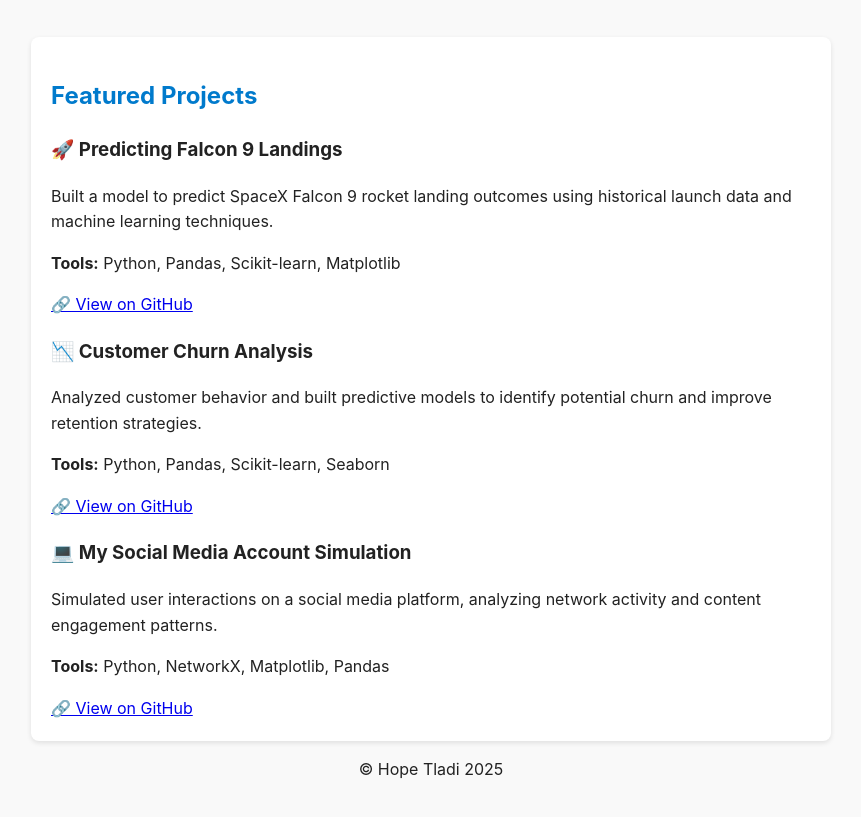
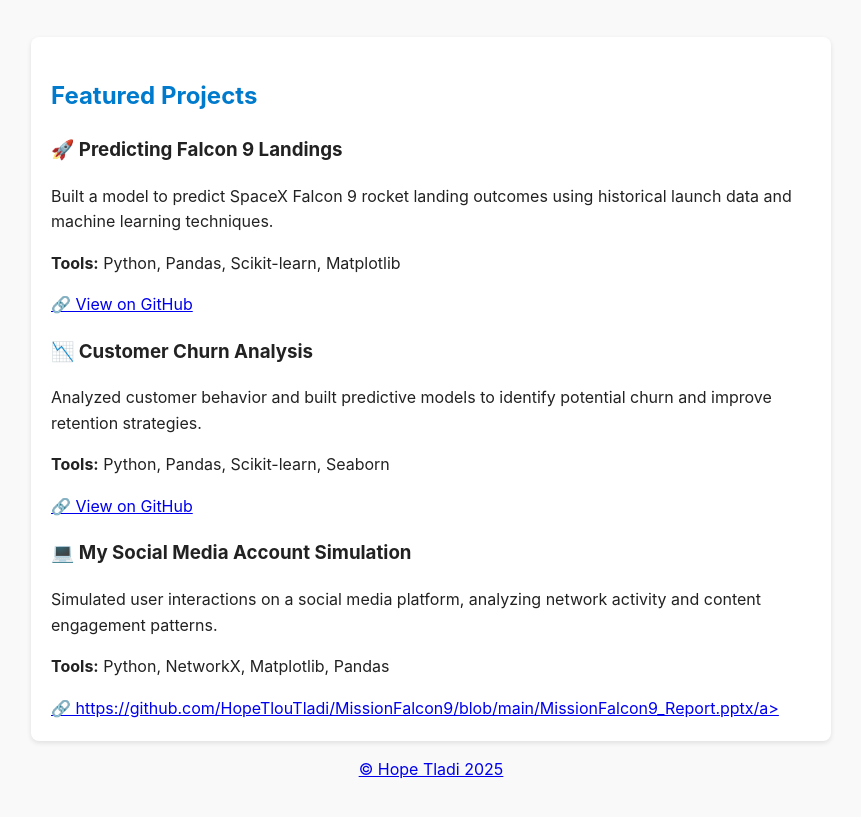
Before and after one commit to HopeTlouTladi/HopeTlouTladi.github.io, a plain HTML site: page projects.html in a window 1280 px wide. Shown: the part 183-1000 px from the top of the page, without its empty margins (209-1070 px from the left). Drawn offline with Linux system fonts and the light colour scheme.

Commit message:
Update projects.html

```diff
--- a/projects.html
+++ b/projects.html
@@ -38,7 +38,7 @@
       <h3>💻 My Social Media Account Simulation</h3>
       <p>Simulated user interactions on a social media platform, analyzing network activity and content engagement patterns.</p>
       <p><strong>Tools:</strong> Python, NetworkX, Matplotlib, Pandas</p>
-      <a href="https://github.com/yourusername/social-media-simulation">🔗 View on GitHub</a>
+      <a href="https://github.com/yourusername/social-media-simulation">🔗 https://github.com/HopeTlouTladi/MissionFalcon9/blob/main/MissionFalcon9_Report.pptx/a>
     </div>
 
   </section>
```
